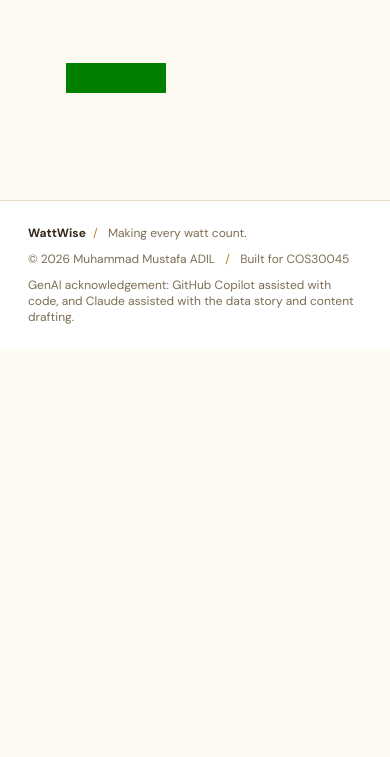
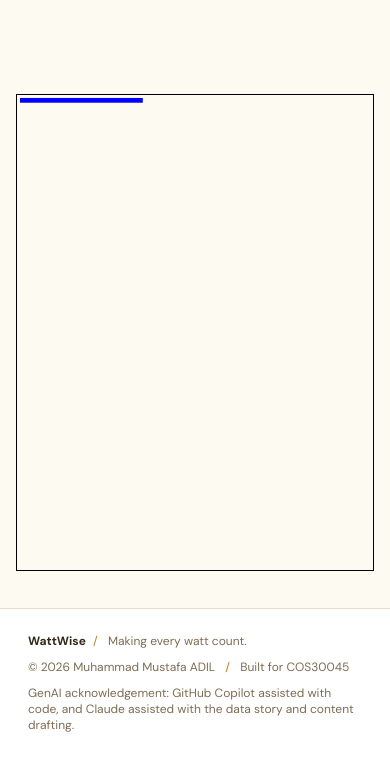
Before and after one commit to Mustafa-GitHub/T04-2, a plain HTML site: page index.html in a window 390 px wide. Shown: the part 310-1067 px from the top of the page. Before the commit the page ends 844 px from the top, so only its background shows below. Drawn offline with nearby package versions, Linux system fonts and the light colour scheme.

Commit message:
feat(t04-3): add responsive SVG container and test rect

```diff
--- a/index.html
+++ b/index.html
@@ -33,6 +33,8 @@
     <div id="content"></div>
     <!-- Give the SVG a size so shapes can be seen -->
     <svg id="chart" width="300" height="150"></svg>
+    <!-- NEW: Container for T04-3 chart -->
+    <div class="responsive-svg-container"></div>
   </main>
 
   <footer class="site-footer">
@@ -43,8 +45,11 @@
     </div>
   </footer>
 
-  <!-- Load D3 first, then your D3 code file -->
+  <!-- D3 library -->
   <script src="https://d3js.org/d3.v7.min.js"></script>
-  <script src="energy-d3.js"></script>
+  <!-- NEW: JS for T04-3 only -->
+  <script src="t04-3-bars.js"></script>
+  <!-- Old T04-2 demo (temporarily disabled) -->
+  <!-- <script src="energy-d3.js"></script> -->
 </body>
 </html>
--- a/styles.css
+++ b/styles.css
@@ -146,3 +146,9 @@ main {
   margin: 0 auto;
   padding: 2rem 1rem;
 }
+
+.responsive-svg-container {
+  margin: 0 auto; /* center */
+  width: 100%; /* fill parent width */
+  max-width: 1200px; /* cap max width */
+}
--- /dev/null
+++ b/t04-3-bars.js
@@ -0,0 +1,14 @@
+// Create an SVG inside the responsive container
+const svg = d3.select(".responsive-svg-container")
+  .append("svg")
+    .attr("viewBox", "0 0 1200 1600") // logical canvas; scales with container
+    .style("border", "1px solid black"); // visual boundary while developing
+
+// Test shape: a thin blue rectangle near the top-left
+svg
+  .append("rect")
+    .attr("x", 10)
+    .attr("y", 10)
+    .attr("width", 414)
+    .attr("height", 16)
+    .attr("fill", "blue");
```
